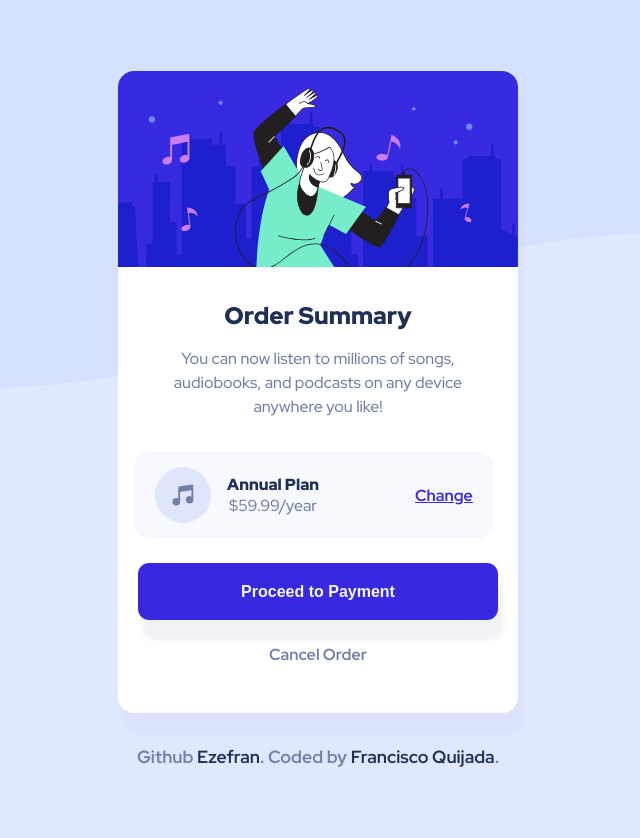
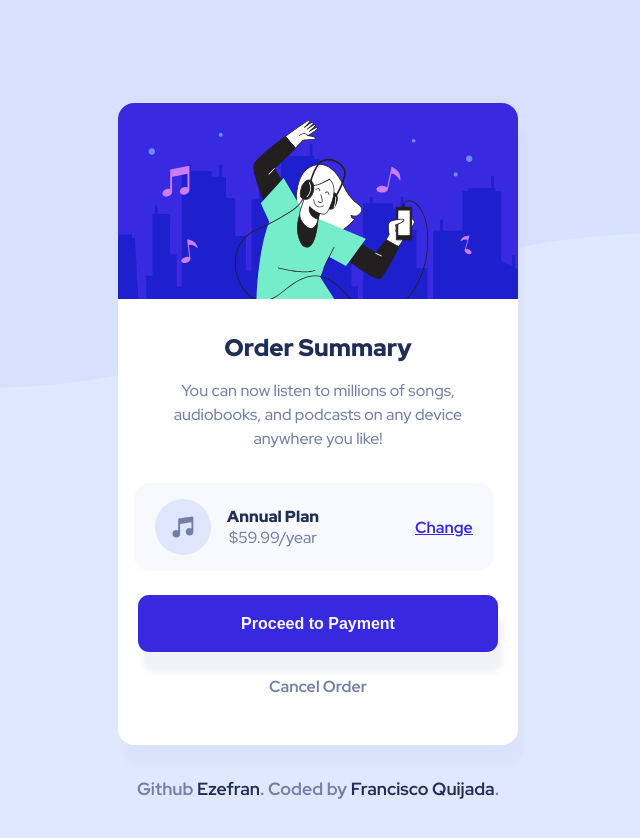
Before and after one commit to Ezefran20/order-summary-card, a plain HTML site: page index.html in a window 1280 px wide. Shown: the whole page, without its empty margins (322-962 px from the left). Drawn offline with Linux system fonts and the light colour scheme.

Commit message:
fix the margin-top-bottom body

```diff
--- a/style.css
+++ b/style.css
@@ -45,7 +45,7 @@ body{
 .container{
 
     max-width: 400px;
-    margin-top: 2rem;
+    margin-top: 6rem;
     box-shadow: 5px 20px 5px hsl(224, 23%, 55%, 5%);
     margin-bottom: 2rem;
     background: #fff;
@@ -158,7 +158,7 @@ p{
     font-size: 1.1rem;
     font-weight: 700;
     color: var(--Desaturated-blue);
-    margin-bottom: 2rem;
+    padding-bottom: 2rem;
 }
 .attribution a{
     text-decoration: none;
```
